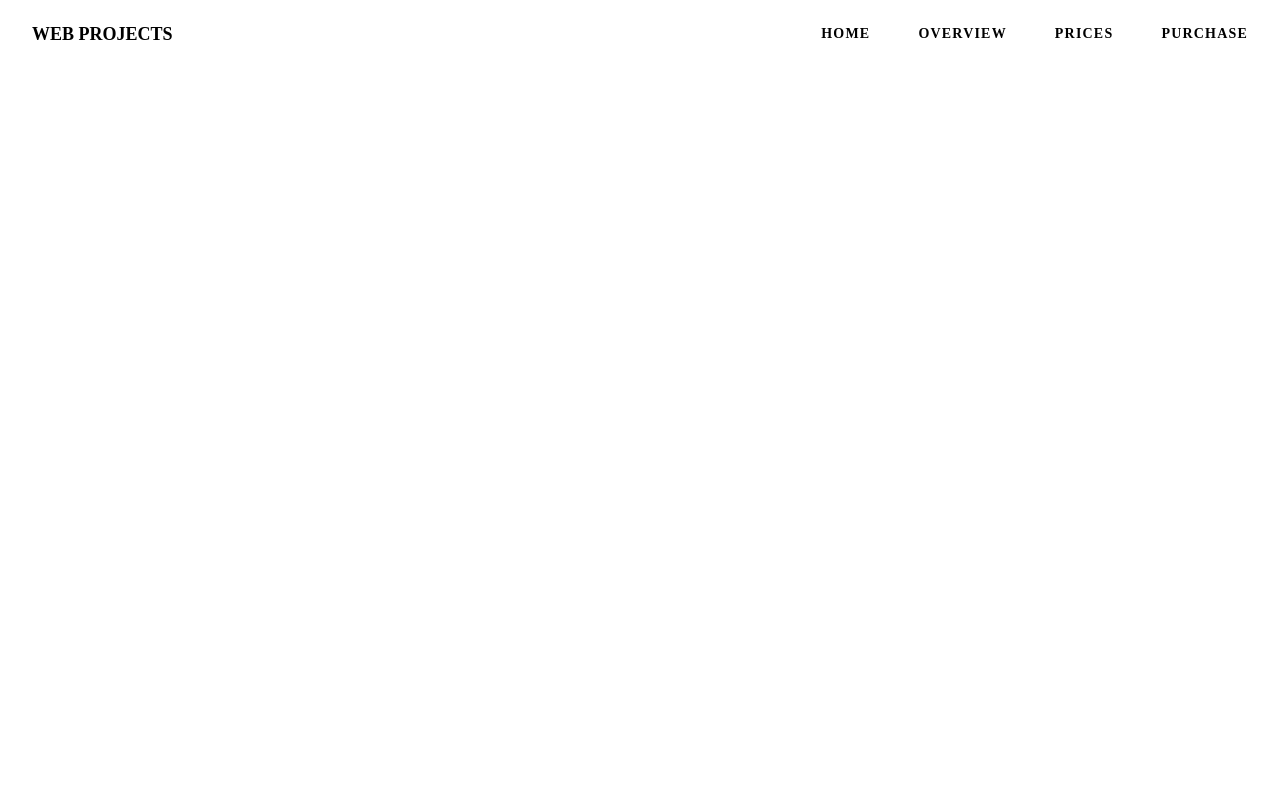
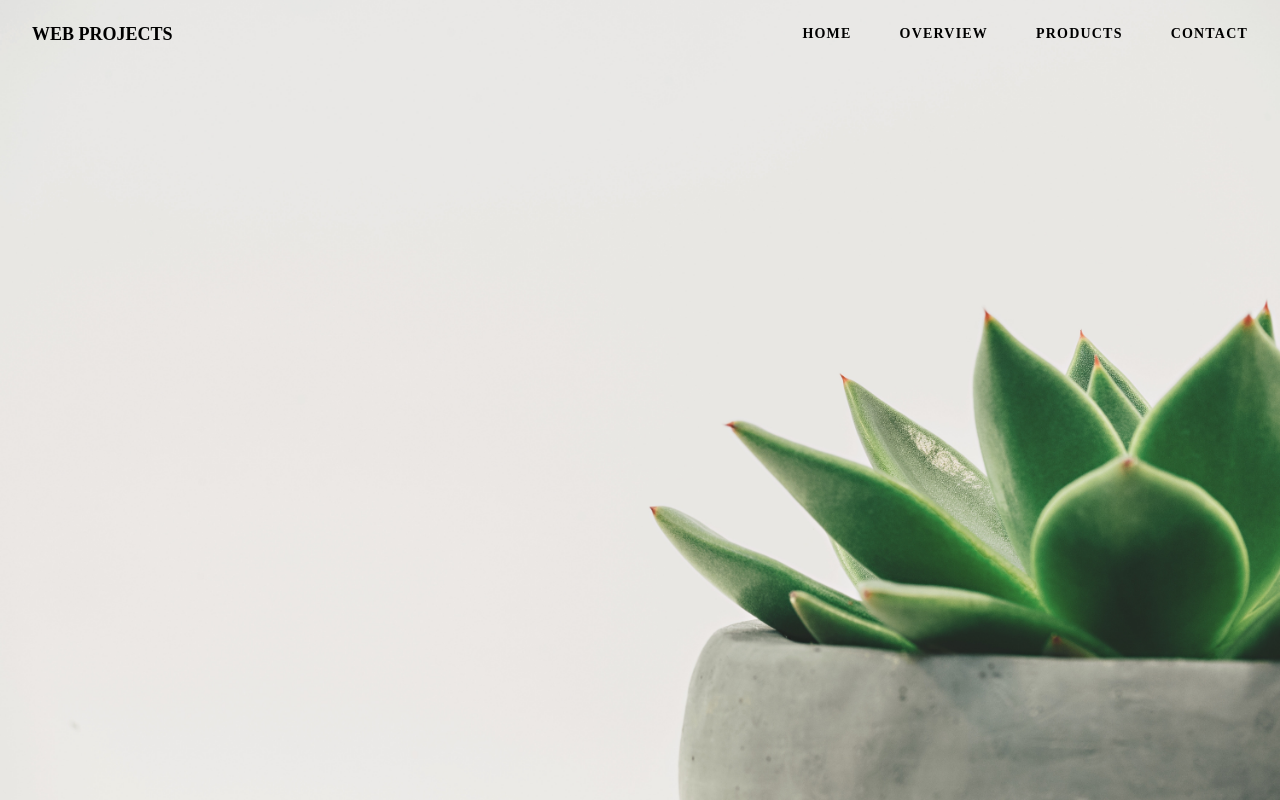
Before and after one commit to AneleMbabela/minimal_nav_bar_v2, a plain HTML site: page index.html in a window 1280 px wide. Drawn offline with Linux system fonts and the light colour scheme.

Commit message:
Pending changes exported from your codespace

```diff
--- a/index.html
+++ b/index.html
@@ -1,5 +1,6 @@
 <!DOCTYPE html>
 <html lang="en">
+
 <head>
       <meta charset="UTF-8">
       <meta name="viewport" content="width=device-width, initial-scale=1.0">
@@ -7,6 +8,7 @@
       <title>Minimal Responsive Navigation</title>
       <link rel="stylesheet" href="style.css">
 </head>
+
 <body>
       <div class="container">
             <nav>
@@ -23,11 +25,12 @@
                         <ul>
                               <li><a href="#">Home</a></li>
                               <li><a href="#">Overview</a></li>
-                              <li><a href="#">Prices</a></li>
-                              <li><a href="#">Purchase</a></li>
+                              <li><a href="#">Products</a></li>
+                              <li><a href="#">Contact</a></li>
                         </ul>
                   </div>
             </nav>
       </div>
 </body>
+
 </html>
```
Also changed, not shown: background-img.jpg (added).
